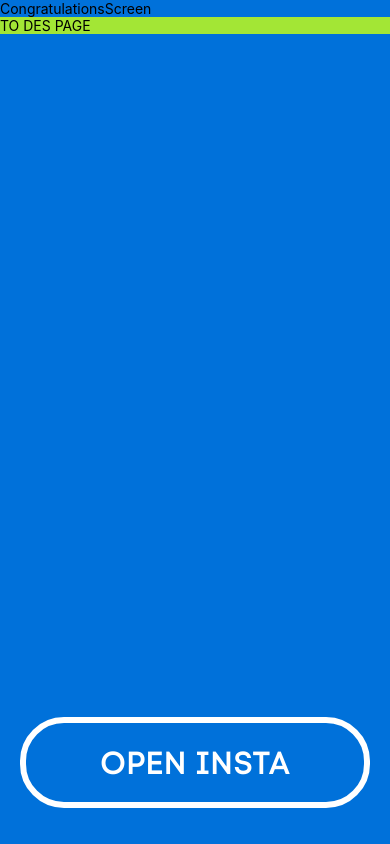
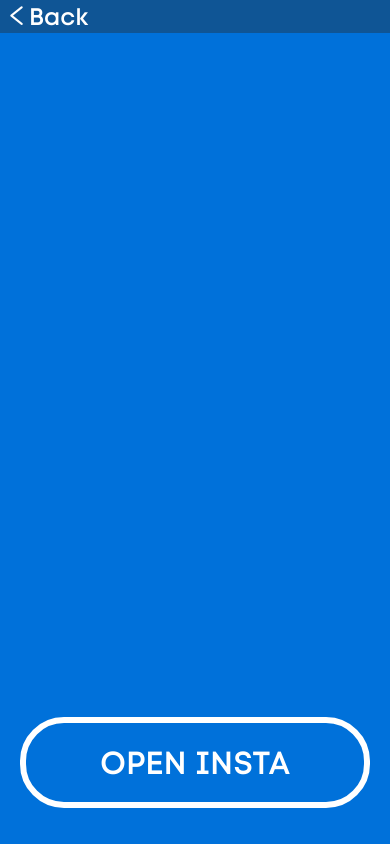
Before and after one commit to adtimokhin/slabo-mobile-app, a React Native app: screen /Congrats in a window 390 px wide. Built offline with nearby package versions, Linux system fonts and the light colour scheme.

Commit message:
added a header for navigation in the app

```diff
--- /dev/null
+++ b/components/common/NavHeader.jsx
@@ -0,0 +1,22 @@
+import { Text, TouchableOpacity, View } from "react-native";
+import Icon from "react-native-vector-icons/AntDesign";
+
+const NavHeader = ({ onPress }) => {
+  const myIcon = <Icon name="left" size={25} color="#fff" />;
+
+  return (
+    <View className=" bg-[#0F5595] w-full h-[50] justify-center pl-1">
+      <TouchableOpacity className="flex-row w-fit" onPress={onPress}>
+        <Text
+          className="text-white text-2xl"
+          style={{ fontFamily: "codeNext" }}
+        >
+          {myIcon}
+          Back
+        </Text>
+      </TouchableOpacity>
+    </View>
+  );
+};
+
+export default NavHeader;
--- a/package.json
+++ b/package.json
@@ -18,6 +18,7 @@
     "react-native": "0.71.8",
     "react-native-safe-area-context": "4.5.0",
     "react-native-screens": "~3.20.0",
+    "react-native-vector-icons": "^9.2.0",
     "react-redux": "^8.1.1",
     "redux": "^4.2.1",
     "tailwindcss": "^3.3.2"
--- a/screens/CongratulationsScreen.jsx
+++ b/screens/CongratulationsScreen.jsx
@@ -1,9 +1,10 @@
 import { useNavigation } from "@react-navigation/native";
-import { useLayoutEffect } from "react";
+import { Fragment, useLayoutEffect } from "react";
 import { View, Text, SafeAreaView, TouchableOpacity } from "react-native";
 
 import { Linking } from "react-native";
 import ActionButton from "../components/common/ActionButton";
+import NavHeader from "../components/common/NavHeader";
 
 const CongratulationsScreen = () => {
   const handleInstagramPress = async () => {
@@ -28,16 +29,17 @@ const CongratulationsScreen = () => {
   }, []);
 
   return (
+    <Fragment>
+      <SafeAreaView style={{ flex: 0, backgroundColor: "#0F5595" }} />
       <SafeAreaView className="bg-main flex-1">
-      <Text>CongratulationsScreen</Text>
-      <TouchableOpacity
-        className="bg-lime-400 text-bold font-bold text-3xl"
+        <View className="bg-main flex-1">
+          <NavHeader
             onPress={() => {
               navigation.navigate("Description");
             }}
-      >
-        <Text>TO DES PAGE</Text>
-      </TouchableOpacity>
+          />
+          {/* main view */}
+
 
           <View className="absolute bottom-9 w-full">
             <ActionButton
@@ -47,7 +49,9 @@ const CongratulationsScreen = () => {
               }}
             />
           </View>
+        </View>
       </SafeAreaView>
+    </Fragment>
   );
 };
 
--- a/screens/DescriptionScreen.jsx
+++ b/screens/DescriptionScreen.jsx
@@ -1,7 +1,8 @@
 import { useNavigation } from "@react-navigation/native";
-import { useLayoutEffect } from "react";
+import { Fragment, useLayoutEffect } from "react";
 import { View, Text, SafeAreaView, TouchableOpacity } from "react-native";
 import ActionButton from "../components/common/ActionButton";
+import NavHeader from "../components/common/NavHeader";
 
 const DescriptionScreen = () => {
   const navigation = useNavigation();
@@ -12,17 +13,12 @@ const DescriptionScreen = () => {
   }, []);
 
   return (
+    <Fragment>
+      <SafeAreaView style={{ flex: 0, backgroundColor: "#0F5595" }} />
       <SafeAreaView className="bg-main flex-1">
-      <Text>DES</Text>
-      <TouchableOpacity
-        className="bg-lime-400 text-bold font-bold text-3xl"
-        onPress={() => {
-          navigation.navigate("Home");
-        }}
-      >
-        <Text>TO QUEST PAGE</Text>
-      </TouchableOpacity>
-
+        <View className="bg-main flex-1">
+          <NavHeader onPress={()=>{ navigation.navigate("Home");}}/>
+          {/* main view */}
           <View className="absolute bottom-9 w-full">
             <ActionButton
               btnText={"MARK AS DONE"}
@@ -31,7 +27,9 @@ const DescriptionScreen = () => {
               }}
             />
           </View>
+        </View>
       </SafeAreaView>
+    </Fragment>
   );
 };
 
```
Also changed, not shown: 1 other file (tests, documents, lock files or other folders). Lines whose indentation alone changed are shown as unchanged.
